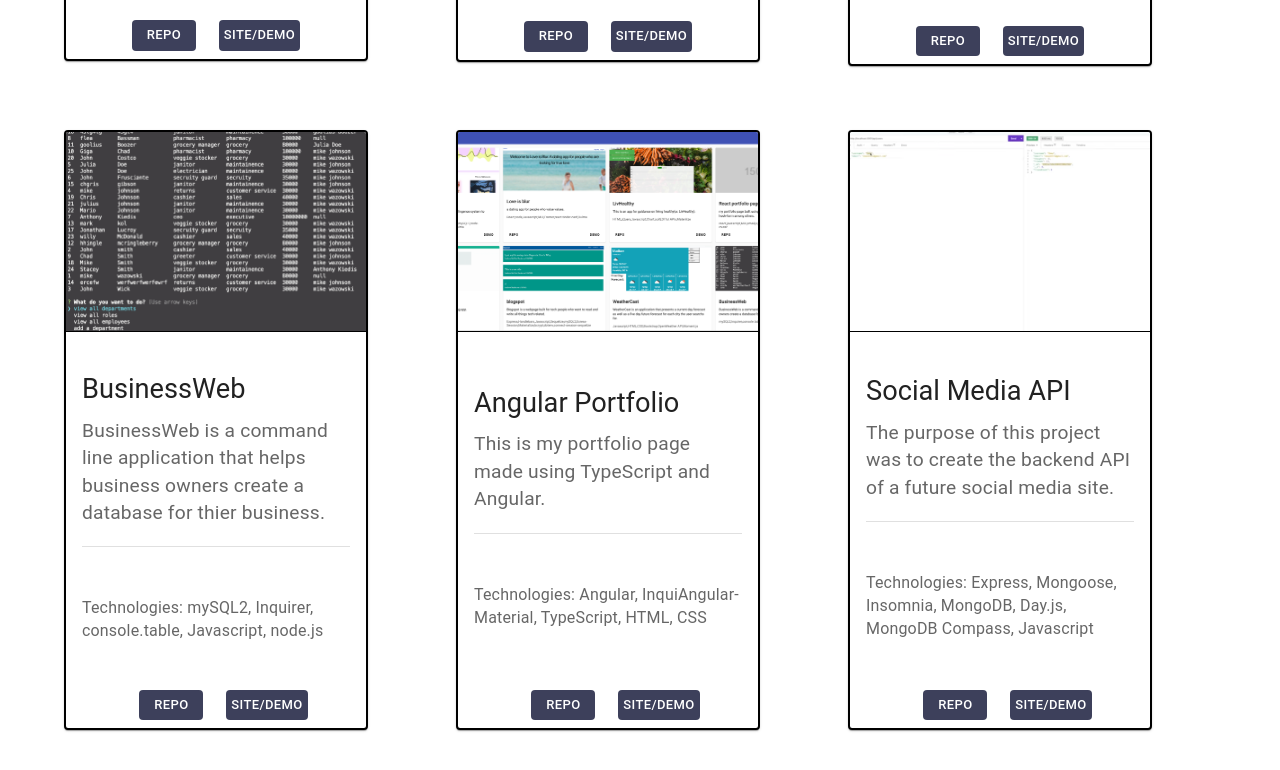
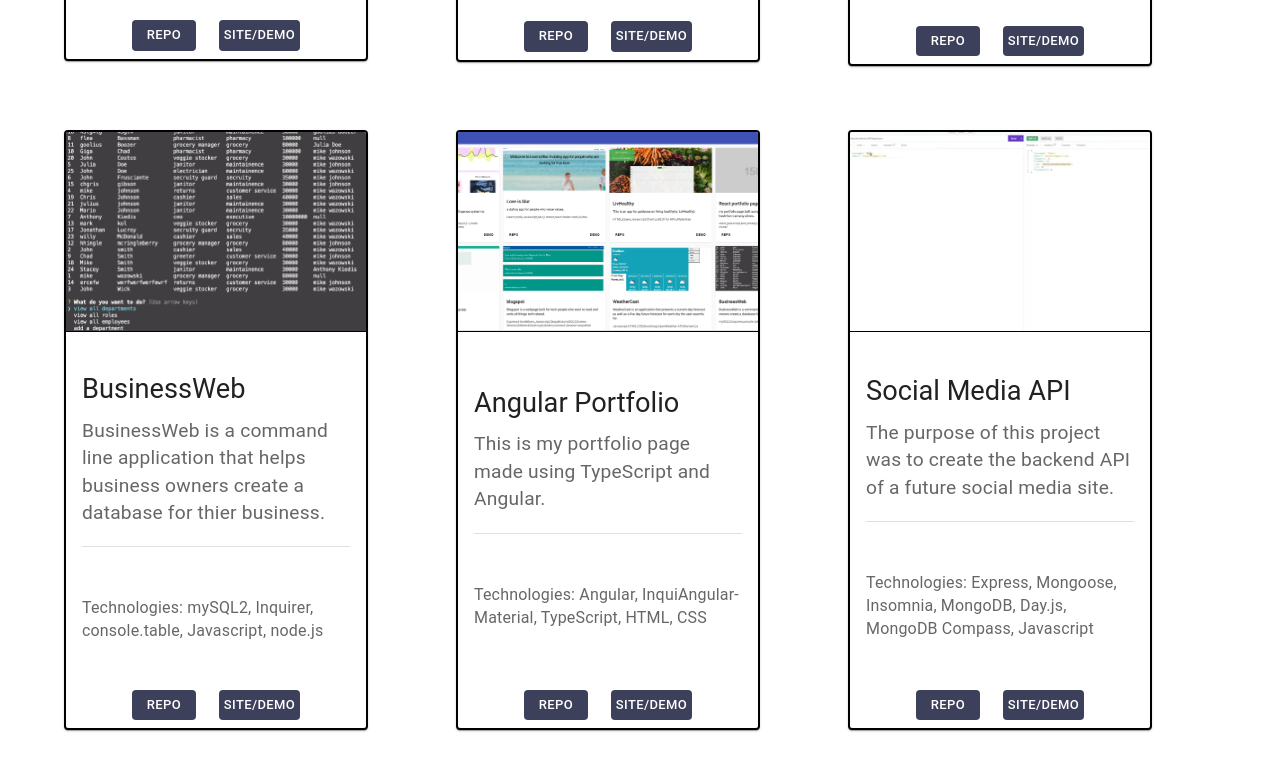
Before and after one commit to chrischarlesgibson/portfolio-v3, a React (Create React App) app: page /Projects in a window 1280 px wide. Shown: the part 1419-2189 px from the top of the page. Built offline with nearby package versions, Linux system fonts and the light colour scheme.

Commit message:
fixed typo in projects data that was prevent button linking to url

```diff
--- a/src/data/projects.js
+++ b/src/data/projects.js
@@ -118,7 +118,7 @@ export const projects = [
       "BusinessWeb is a command line application that helps business owners create a database for thier business.",
     thumbnail: businessWebPic,
     repo: "https://github.com/chrischarlesgibson/BusinessWeb",
-    demo: "https://youtu.be/Iqzj7Y3wqA4",
+    appUrl: "https://youtu.be/Iqzj7Y3wqA4",
     tech: ["mySQL2", "Inquirer", "console.table", "Javascript", "node.js"],
   },
   {
@@ -127,7 +127,7 @@ export const projects = [
     description: "This is my portfolio page made using TypeScript and Angular.",
     thumbnail: angularPortfolioPic,
     repo: "https://github.com/chrischarlesgibson/angular-portfolio",
-    demo: "https://chrischarlesgibson.github.io/angular-portfolio/",
+    appUrl: "https://chrischarlesgibson.github.io/angular-portfolio/",
     tech: ["Angular", "InquiAngular-Material", "TypeScript", "HTML", "CSS"],
   },
   {
@@ -137,7 +137,7 @@ export const projects = [
       "The purpose of this project was to create the backend API of a future social media site. ",
     thumbnail: socialMediaPic,
     repo: "https://github.com/chrischarlesgibson/social-network-API",
-    demo: "https://youtu.be/_zijhVlMA2o",
+    appUrl: "https://youtu.be/_zijhVlMA2o",
     tech: [
       "Express",
       "Mongoose",
```
